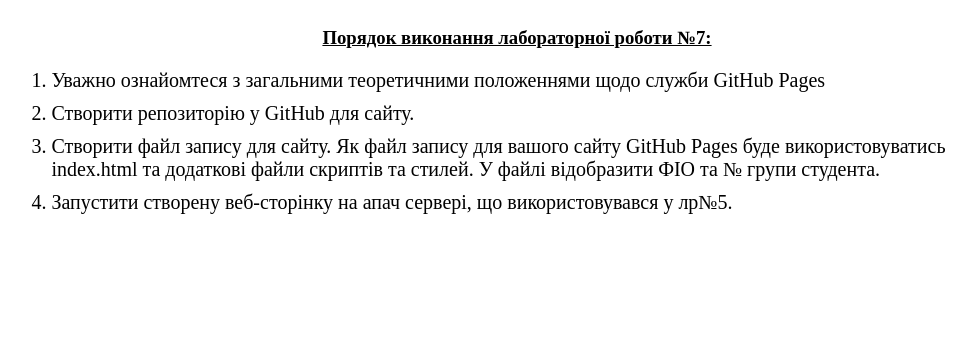
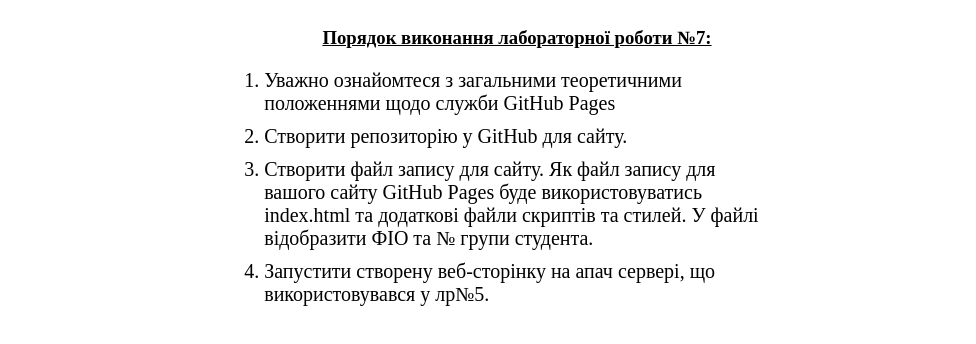
Before and after one commit to VladNewbie123/VladNewbie123.github.io, a plain HTML site: page index.html in a window 1280 px wide. Shown: the part 244-588 px from the top of the page, without its empty margins (123-1099 px from the left). Drawn offline with Linux system fonts and the light colour scheme.

Commit message:
Update style.css

```diff
--- a/style.css
+++ b/style.css
@@ -17,8 +17,9 @@ main{
 
 ol{
     font-size: 20px;
-    margin-left: 10%;
-    margin-right: 10%;
+    padding-left: 30%;
+    padding-right: 30%;
+    min-width: 250px;
 }
 
 li{
```
